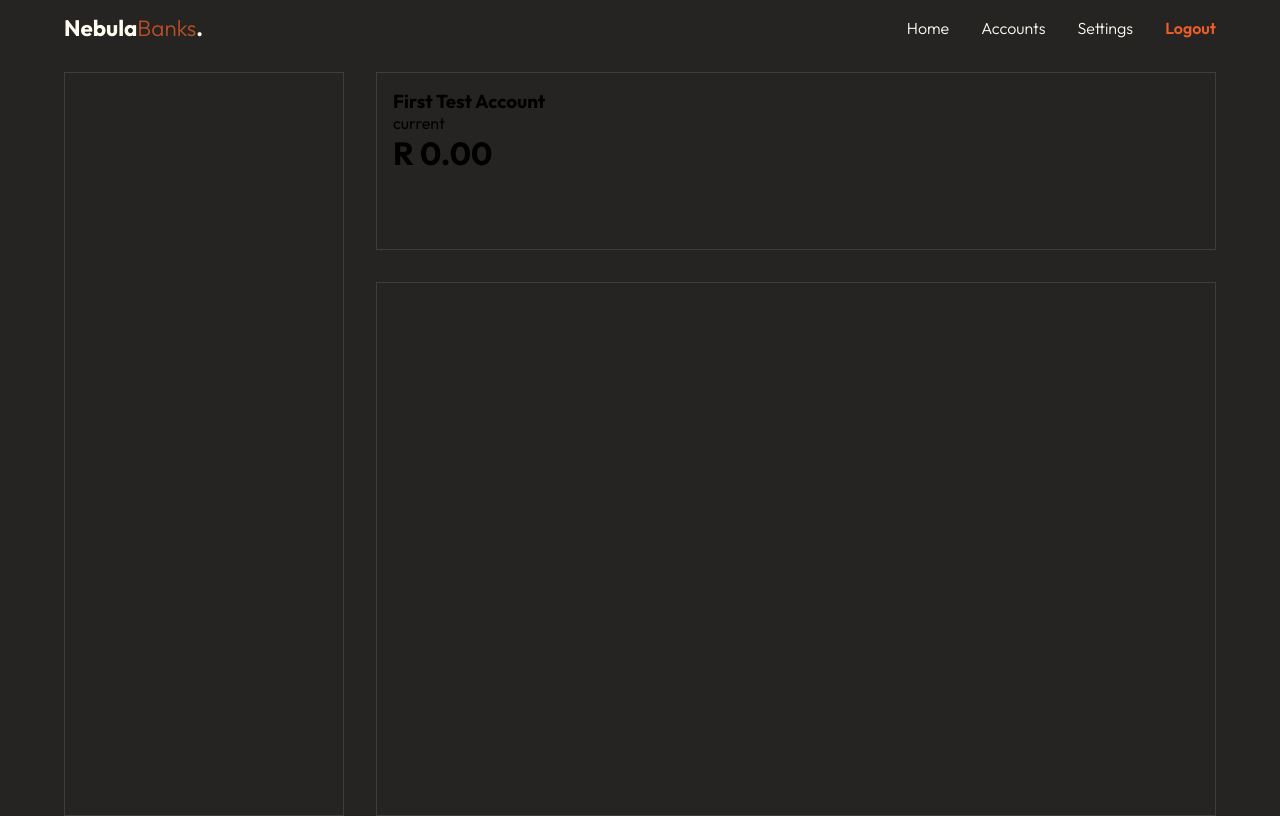
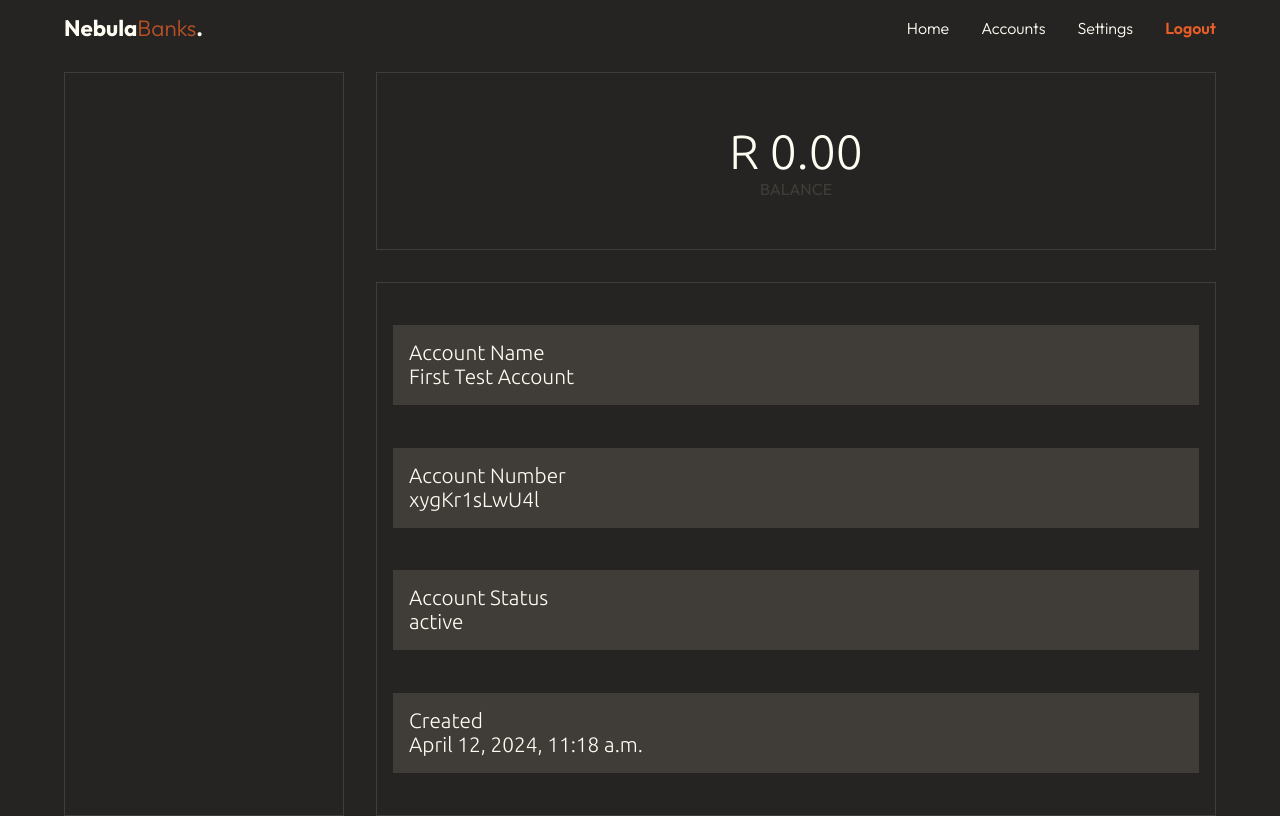
Before and after one commit to PhantomLeii/banking-system, a Django app: page /account-detail/1/ in a window 1280 px wide. Run offline with Django 5.2, Linux system fonts and the light colour scheme; a user stored in the database is signed in; data comes from the database, SQL or seed files in the repository; both versions use the stored data as it was after the commit.

Commit message:
Update: add account detail section

```diff
--- a/static/css/index.css
+++ b/static/css/index.css
@@ -32,6 +32,14 @@ body {
 
 .sticky {
 	box-shadow: 0 0 10px 2px rgba(0, 0, 0, 0.5);
+}
+
+.error_message {
+	color: red;
+}
+
+.message {
+	color: green;
 }
 
 /* Navbar */
@@ -270,6 +278,8 @@ form button:hover {
 .card h2 {
 	font-size: 1.3rem;
 	color: var(--clr-text-primary);
+	font-family: 'Ubuntu', sans-serif;
+	font-weight: 300;
 }
 
 .card h3 {
@@ -321,10 +331,31 @@ form button:hover {
 .banner {
 	border: 1px solid var(--clr-secondary-bg);
 	padding: 1rem;
+	display: grid;
+	place-content: center;
 }
 
-.utils {
+.banner h1 {
+	font-size: 3rem;
+	font-weight: 300;
+	font-family: 'Ubuntu', sans-serif;
+	text-align: center;
+	color: var(--clr-text-primary);
+}
+
+.banner .label {
+	font-size: 1rem;
+	text-align: center;
+	text-transform: uppercase;
+}
+
+.detail {
 	border: 1px solid var(--clr-secondary-bg);
+	padding: 1rem;
+	display: flex;
+	flex-direction: column;
+	justify-content: space-evenly;
+	gap: 1rem;
 }
 
 @media screen and (max-width: 768px) {
--- a/templates/routes/account_detail.html
+++ b/templates/routes/account_detail.html
@@ -3,11 +3,32 @@
 	<div id="account">
 		<div class="transactions"></div>
 		<div class="banner">
-			<h3>{{ account.name }}</h3>
-			<p>{{ account.account_type }}</p>
 			<h1>R {{ account.balance }}</h1>
+			<p class="info label">Balance</p>
 		</div>
-		<div class="utils"></div>
+		<div class="detail">
+			<div class="card">
+				<h2>Account Name</h2>
+				<h2>{{ account.name }}</h2>
+			</div>
+			<div class="card">
+				<h2>Account Number</h2>
+				<h2>{{ account.number }}</h2>
+			</div>
+			<div class="card">
+				<h2>
+					Account Status
+				</h2>
+				<h2
+					class="{% if account.status != "active" %}error_message{% else %}message{% endif %}"
+				>{{ account.status }}
+				</h2>
+			</div>
+			<div class="card">
+				<h2>Created</h2>
+				<h2>{{ account.date_created }}</h2>
+			</div>
+		</div>
 	</div>
 </main>
 {% endblock content %}
```
Also changed, not shown: db.sqlite3.
